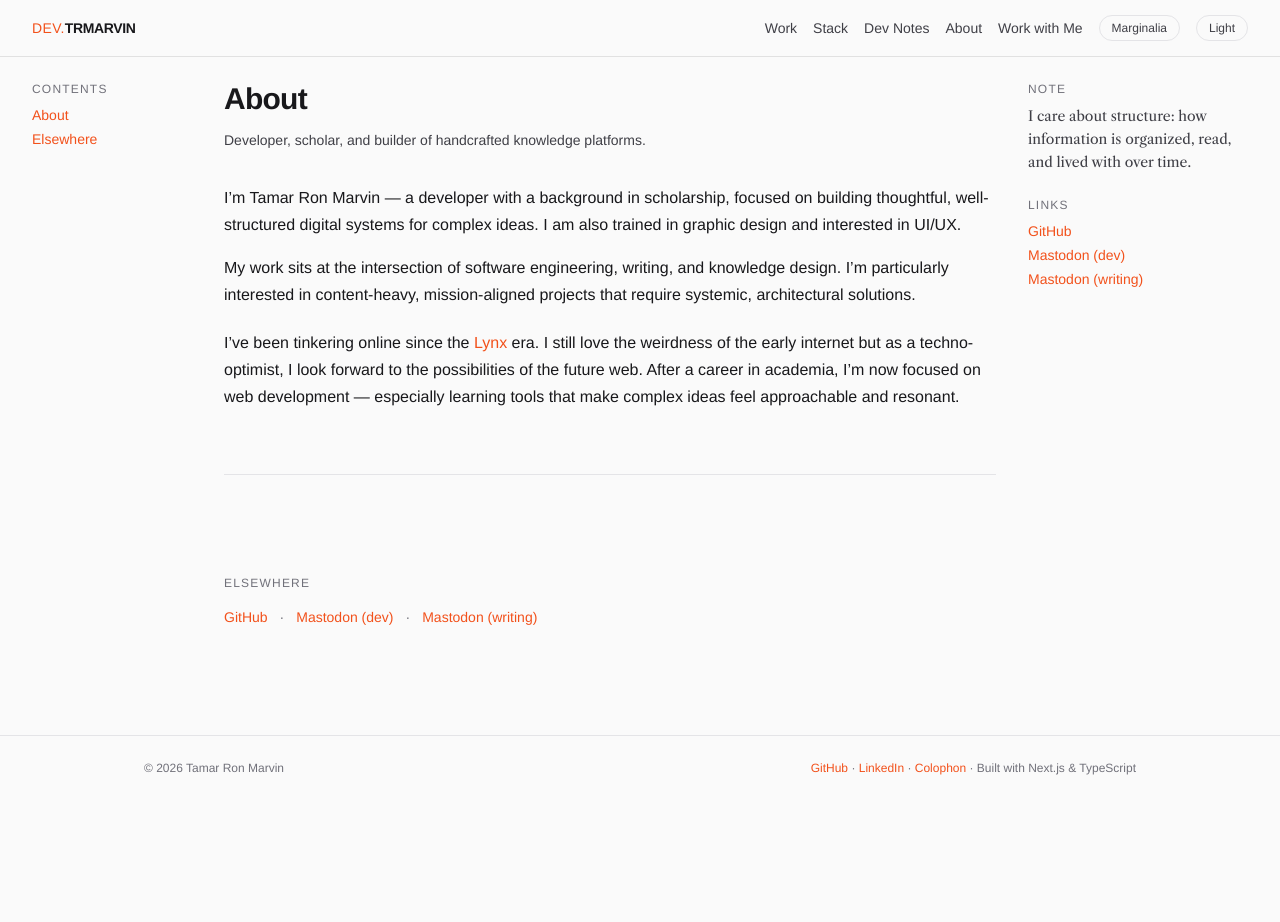
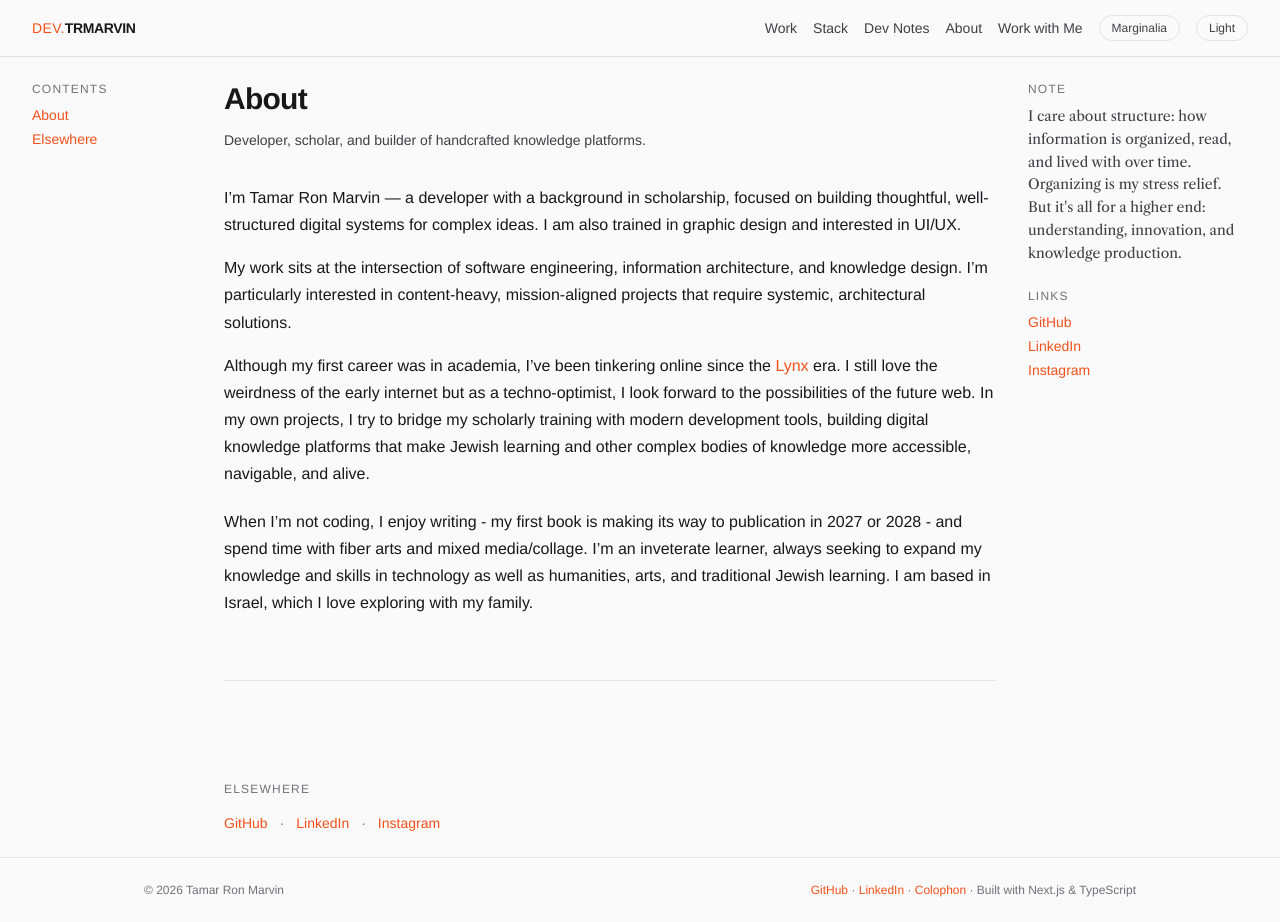
Before and after one commit to trmarvin/dev.trmarvin, a Next.js app: page /about in a window 1280 px wide. Before the commit the page ends 800 px from the top, so only its background shows below. Built offline with nearby package versions, Linux system fonts and the light colour scheme.

Commit message:
updated about page

```diff
--- a/src/app/about/page.tsx
+++ b/src/app/about/page.tsx
@@ -45,7 +45,8 @@ function RightRail() {
           style={{ fontFamily: "var(--font-serif)" }}
         >
           I care about structure: how information is organized, read, and lived
-          with over time.
+          with over time. Organizing is my stress relief. But it's all for a
+          higher end: understanding, innovation, and knowledge production.
         </p>
       </section>
 
@@ -67,23 +68,21 @@ function RightRail() {
           <li>
             <a
               className="hover:underline"
-              rel="me"
-              href="https://hachyderm.io/@trmarvin"
+              href="https://www.linkedin.com/in/trmarvin/"
               target="_blank"
-              rel-noreferrer
+              rel="noreferrer"
             >
-              Mastodon (dev)
+              LinkedIn
             </a>
           </li>
           <li>
             <a
               className="hover:underline"
-              rel="me"
-              href="https://babka.social/@trmarvin"
+              href="https://www.instagram.com/tamar.marvin/"
               target="_blank"
-              rel-noreferrer
+              rel="noreferrer"
             >
-              Mastodon (writing)
+              Instagram
             </a>
           </li>
         </ul>
@@ -123,14 +122,15 @@ export default function AboutPage() {
             </p>
 
             <p>
-              My work sits at the intersection of software engineering, writing,
-              and knowledge design. I’m particularly interested in
-              content-heavy, mission-aligned projects that require systemic,
-              architectural solutions.
+              My work sits at the intersection of software engineering,
+              information architecture, and knowledge design. I’m particularly
+              interested in content-heavy, mission-aligned projects that require
+              systemic, architectural solutions.
             </p>
 
             <p>
-              I’ve been tinkering online since the{" "}
+              Although my first career was in academia, I’ve been tinkering
+              online since the{" "}
               <a
                 href="https://lynx.invisible-island.net/"
                 className="text-[color:var(--link)] hover:underline"
@@ -141,9 +141,19 @@ export default function AboutPage() {
               </a>{" "}
               era. I still love the weirdness of the early internet but as a
               techno-optimist, I look forward to the possibilities of the future
-              web. After a career in academia, I’m now focused on web
-              development — especially learning tools that make complex ideas
-              feel approachable and resonant.
+              web. In my own projects, I try to bridge my scholarly training
+              with modern development tools, building digital knowledge
+              platforms that make Jewish learning and other complex bodies of
+              knowledge more accessible, navigable, and alive.
+            </p>
+
+            <p>
+              When I’m not coding, I enjoy writing - my first book is making its
+              way to publication in 2027 or 2028 - and spend time with fiber
+              arts and mixed media/collage. I’m an inveterate learner, always
+              seeking to expand my knowledge and skills in technology as well as
+              humanities, arts, and traditional Jewish learning. I am based in
+              Israel, which I love exploring with my family.
             </p>
           </div>
         </section>
@@ -170,21 +180,21 @@ export default function AboutPage() {
             </a>
             <span className="text-[color:var(--ink-3)]">·</span>
             <a
-              href="https://hachyderm.io/@trmarvin"
+              href="https://www.linkedin.com/in/trmarvin/"
               className="text-[color:var(--link)] hover:underline"
               target="_blank"
               rel="me noreferrer"
             >
-              Mastodon (dev)
+              LinkedIn
             </a>
             <span className="text-[color:var(--ink-3)]">·</span>
             <a
-              href="https://babka.social/@trmarvin"
+              href="https://www.instagram.com/tamar.marvin/"
               className="text-[color:var(--link)] hover:underline"
               target="_blank"
               rel="me noreferrer"
             >
-              Mastodon (writing)
+              Instagram
             </a>
           </div>
         </section>
```
